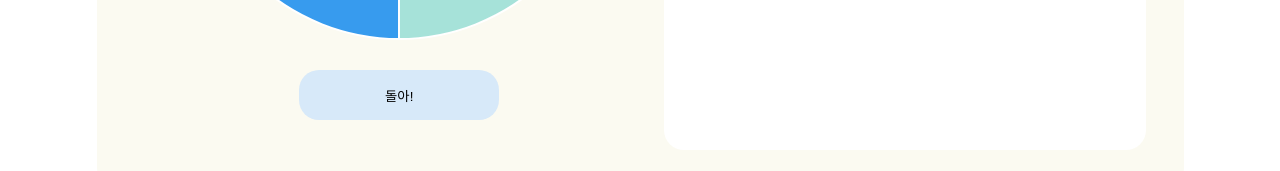
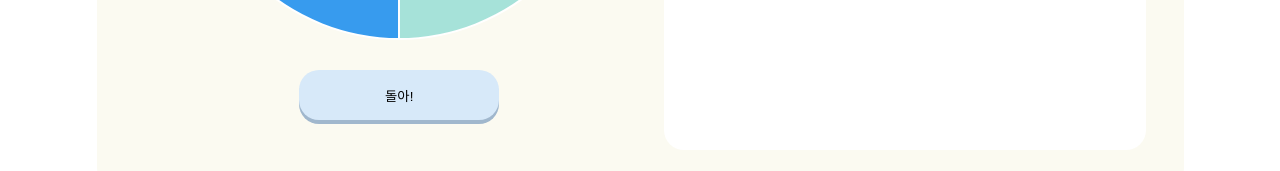
Before and after one commit to Yun-D/roulettee, a React (Create React App) app: page / in a window 1280 px wide. Shown: the part 538-709 px from the top of the page. Built offline with nearby package versions, Linux system fonts and the light colour scheme.

Commit message:
🎨Design: 회전 버튼 애니메이션 및 추가 css 적용

```diff
--- a/src/components/Style.css
+++ b/src/components/Style.css
@@ -36,6 +36,30 @@
   border: 0;
   border-radius: 20px;
   margin-top: 30px;
+  box-shadow: 0px 4px 0px #a0b7cd;
+  position: relative;
+}
+.rouBtn:active {
+  top: 4px;
+  box-shadow: 0 0 #a0b7cd;
+  background-color: #a0b7cd;
+}
+.rouBtn:hover {
+  animation: jelly 0.5s;
+}
+
+@keyframes jelly {
+  25% {
+    transform: scale(0.9, 1.1);
+  }
+
+  50% {
+    transform: scale(1.1, 0.9);
+  }
+
+  75% {
+    transform: scale(0.95, 1.05);
+  }
 }
 
 /* ------------------------------ */
```
